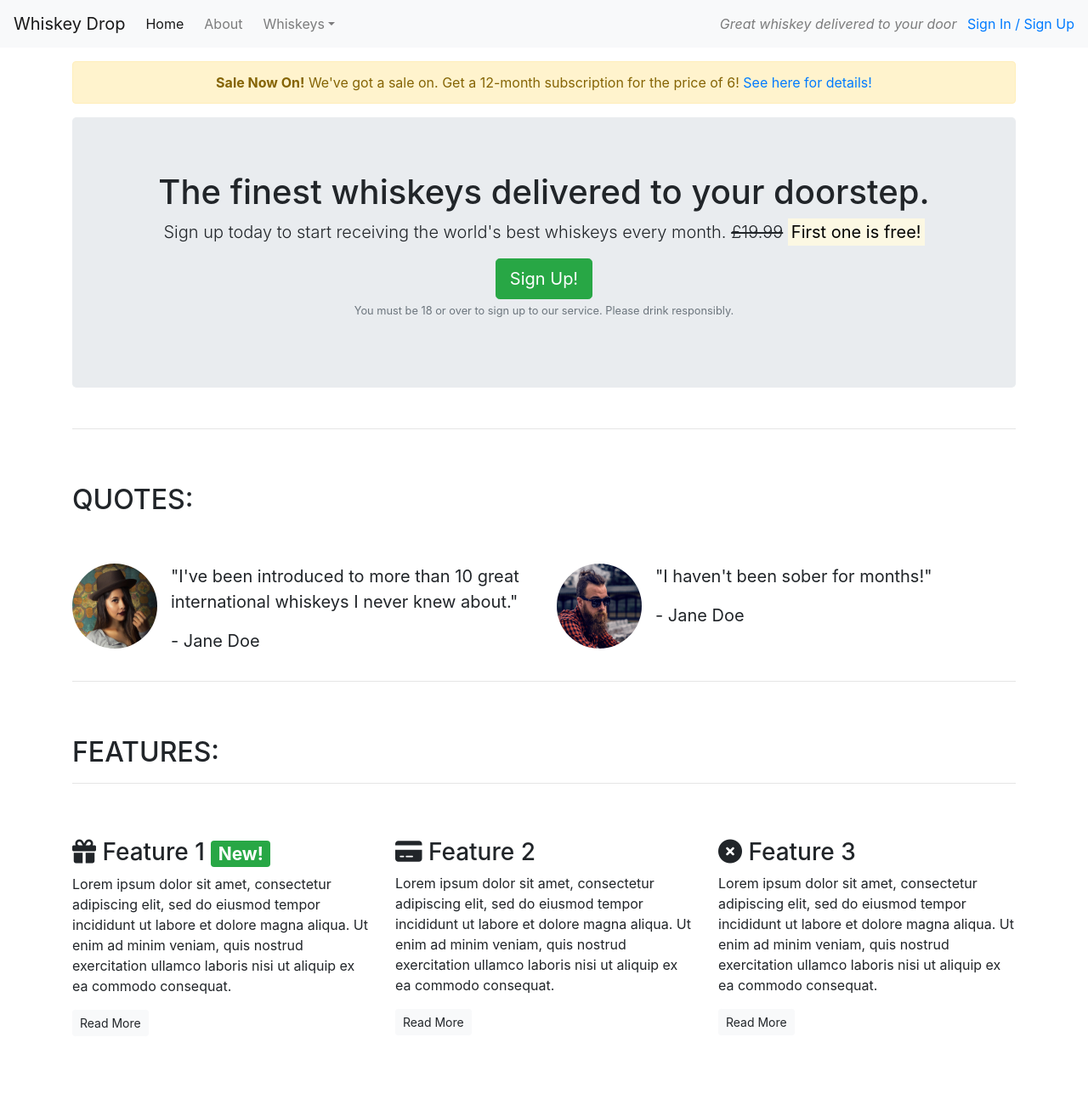
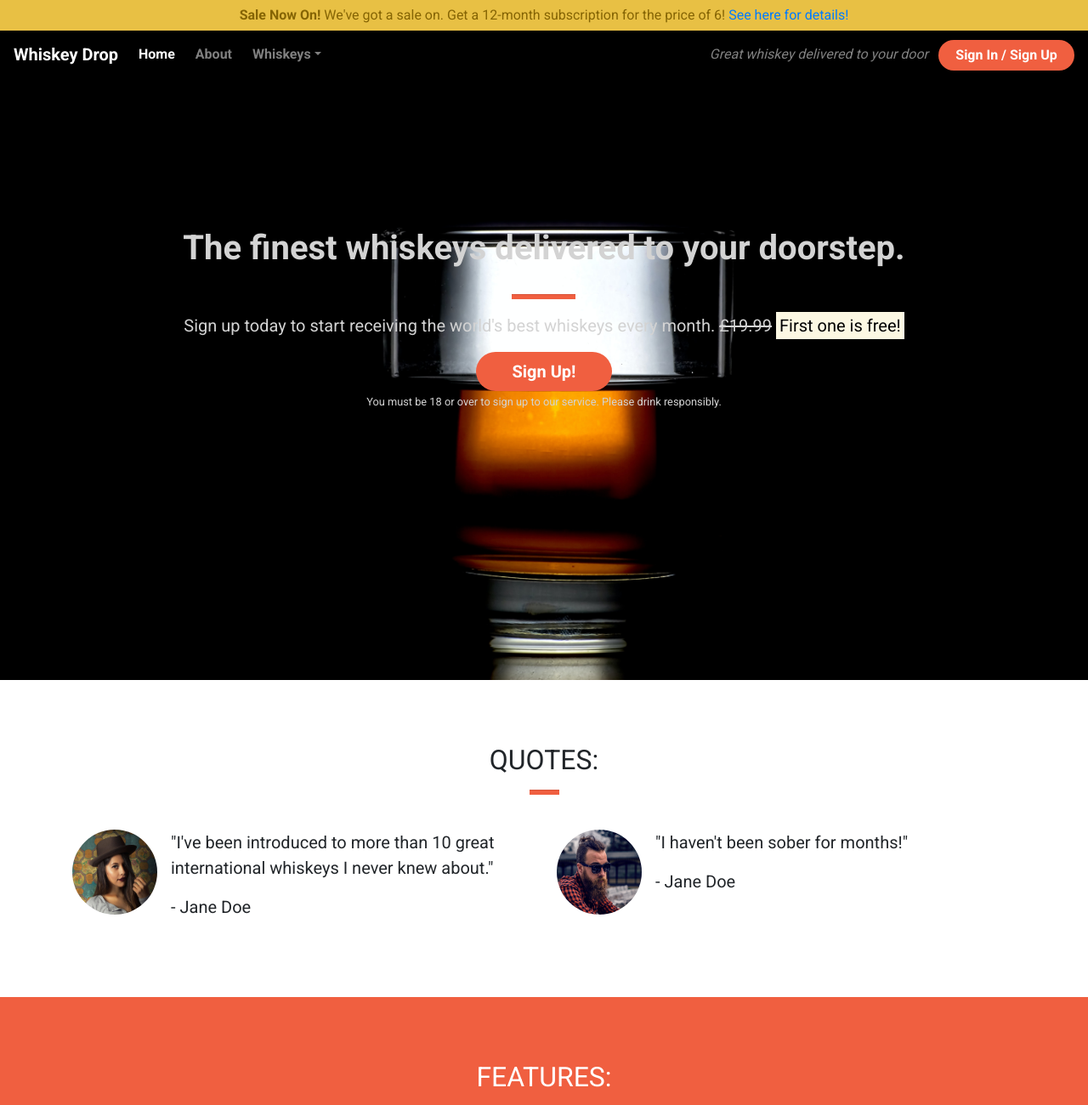
Before and after one commit to theopmw/whiskey-drop, a plain HTML site: page index.html in a window 1280 px wide. Shown: the top 1300 px of the page at 85% size. Before the commit the page ends 1235 px from the top, so only its background shows below. Drawn offline with nearby package versions, Linux system fonts and the light colour scheme.

Commit message:
End of video tutorial

```diff
--- /dev/null
+++ b/css/style.css
@@ -0,0 +1,189 @@
+body {
+  font-family: "Roboto", sans-serif;
+}
+
+.container-wrapper {
+
+}
+
+.container-wrapper--red {
+    background-color: #f05f40;
+    color: white;
+}
+
+.alert-container .col-12 {
+    padding-left: 0;
+    padding-right: 0;
+
+}
+
+.site-wide-alert {
+    border-radius: 0;
+    margin-bottom: 0;
+    padding: 5px 15px;
+    color: #856404;
+    background-color: #e8c044;
+    border-color: #e8c044;
+}
+
+.callout-container {
+  height: 100vh;
+
+  background: url("../images/whiskey-background.jpg") no-repeat bottom right
+    fixed;
+  webkit-background-size: cover;
+  moz-background-size: cover;
+  o-background-size: cover;
+  background-size: cover;
+  background-position: center center;
+
+  display: flex;
+  align-items: center;
+  justify-content: center;
+}
+
+.quotes-container {
+}
+
+.features-container {
+}
+
+/* Page Headers */
+
+.page-header {
+    margin-bottom: 0;
+    border-bottom: 0;
+    text-align: center;
+}
+
+.page-header h2 {
+    margin-top: 0;
+}
+
+.quotes .page-header {
+    margin-bottom: 25px;
+}
+
+.features .page-header {
+    margin-bottom: 25px;
+}
+
+/* Block dividers */
+
+.block-divider {
+  width: 75px;
+  height: 5px;
+}
+
+.block-divider--red {
+  background-color: #f05f40;
+}
+
+.block-divider--short {
+  width: 35px;
+  background-color:#f05f40;
+}
+
+.block-divider--black {
+    background-color:black;
+  }
+
+/* Content containers */
+
+.content-container {
+    padding-top: 75px;
+    padding-bottom: 75px;
+}
+
+/* Navbar */
+
+.navalert-container {
+    position: absolute;
+    top: 0;
+    left: 0;
+    padding-left: 0;
+    padding-right: 0;
+    z-index: 1;
+}
+
+.navbar {
+    margin-bottom: 0;
+    border: 0;
+    width: 100%;
+    background-color: rgba(0,0,0,0.25);
+}
+
+.navbar .navbar-toggler {
+    border: 0;
+}
+
+.navbar-brand {
+    font-weight: bold;
+}
+
+.navbar .navbar-nav a {
+    font-weight: bold;
+}
+
+/* Jumbotron */
+
+.jumbotron {
+  background-color: transparent;
+}
+
+.jumbotron p {
+  color: lightgray;
+}
+
+.jumbotron-header {
+  color: lightgray;
+  font-weight: bold;
+  margin-bottom: 30px;
+}
+
+.jumbotron small {
+  color: lightgray;
+}
+
+/* Buttons */
+
+.btn--cta {
+  font-weight: bold;
+  border-radius: 23px;
+  width: 160px;
+}
+
+.btn--red {
+  color: white;
+  background-color: #f05f40;
+  border: #f05f40;
+}
+
+.btn--red:hover,
+.btn--red:active,
+.btn--red:focus,
+.btn--red:active:focus {
+  background-color: #df4929;
+  border-color: #df4929;
+}
+
+.feature {
+    text-align: center;
+    margin-bottom: 40px;
+}
+
+.feature i {
+    margin-bottom: 20px;
+    font-size: 45px;
+    line-height: 45px;
+}
+
+.feature .btn {
+    background-color: white;
+    border-color: white;
+    border-radius: 15px;
+    min-width: 100px;
+    font-weight: bold;
+    margin-top: 10px;
+    color: #f05f40;
+}
--- a/index.html
+++ b/index.html
@@ -4,15 +4,32 @@
     <meta charset="UTF-8">
     <meta name="viewport" content="width=device-width, initial-scale=1.0">
     <title>Whiskey Drop | Taste a new whiskey every month</title>
+
     <link rel="stylesheet" href="https://cdn.jsdelivr.net/npm/bootstrap@4.5.3/dist/css/bootstrap.min.css" integrity="sha384-TX8t27EcRE3e/ihU7zmQxVncDAy5uIKz4rEkgIXeMed4M0jlfIDPvg6uqKI2xXr2" crossorigin="anonymous">
 
+    <link rel="preconnect" href="https://fonts.gstatic.com">
+    <link href="https://fonts.googleapis.com/css2?family=Roboto:wght@400;700&display=swap" rel="stylesheet">
+
     <script src="https://kit.fontawesome.com/0b982f1b1b.js" crossorigin="anonymous"></script>
+
+    <link rel="stylesheet" href="css/style.css" type="text/css">
 </head>
 
 <body>
-    <nav class="navbar navbar-light navbar-expand-sm bg-light">
-        <a href="/" class="navbar-brand">
-                    Whiskey Drop</a>
+    <!-- Nav -->
+
+    <div class="container-fluid navalert-container">
+        <div class="container-fluid alert-container">
+        <div class="row d-none d-sm-block">
+            <div class="col-12">
+                <div class="site-wide-alert alert alert-warning text-center">
+                    <strong>Sale Now On!</strong> We've got a sale on. Get a 12-month subscription for the price of 6! <a href="">See here for details!</a>
+                </div>
+            </div>
+        </div>
+    </div>
+        <nav class="navbar navbar-dark navbar-expand-sm">
+            <a href="/" class="navbar-brand">Whiskey Drop</a>
 
             <button class="navbar-toggler ml-auto" type="button" data-toggle="collapse" data-target="#navbarNavDropdown" aria-controls="navbarNavDropdown" aria-expanded="false" aria-label="Toggle navigation">
             <span class="navbar-toggler-icon"></span></button>
@@ -36,41 +53,44 @@
             </div>
             <div class="d-none d-md-block">
                 <p class="navbar-text my-auto mr-2"><i>Great whiskey delivered to your door</i></p>
-            <a href="/login">Sign In / Sign Up</a>
+                <a class="btn btn--cta btn--red" href="/login">Sign In / Sign Up</a>
             </div>
-        <!--</div>-->
+            <!-- /.nav -->
         </nav>
+    </div>
 
-    <article class="container mt-3">
-        <div class="row d-none d-sm-block">
-            <div class="col-12">
-                <div class="alert alert-warning text-center">
-                    <strong>Sale Now On!</strong> We've got a sale on. Get a 12-month subscription for the price of 6! <a href="">See here for details!</a>
-                </div>
-            </div>
-        </div>
+
+
     <!-- Callout -->
+    <div class="container-fluid callout-container">
             <div class="row">
                 <div class="col-12">
                     <section class="callout jumbotron text-center">
-                    <h1>The finest whiskeys delivered to your doorstep.</h1>
+                        <h1 class="jumbotron-header">The finest whiskeys delivered to your doorstep.</h1>
+                        <hr class="block-divider block-divider--red">
                         <p class="lead">Sign up today to start receiving the world's best whiskeys every month.
                         <s class="d-none d-sm-inline">£19.99</s>
                         <span class="d-inline d-sm-none"><br></span>
                         <strong><mark> First one is free!</mark></strong></p>
-                    <button class="btn btn-success btn-lg">Sign Up!</button>
+                        <button class="btn btn-lg btn--cta btn--red">Sign Up!</button>
                         <p class="text-muted"><small>You must be 18 or over to sign up to our service. Please drink responsibly.</small></p>
                     </section>
                 </div>
             </div>
+
+    </div>
         <!-- /.callout -->
-        <hr>
+
+
 
         <!-- Quotes -->
+        <div class="container-wrapper">
+            <div class="container quotes-container content-container">
                 <section class="quotes">
                     <div class="row">
-                <div class="col-12 my-5">
+                        <div class="col-12 page-header">
                             <h2 class="text-uppercase">Quotes:</h2>
+                            <hr class="block-divider block-divider--short">
                         </div>
                     </div>
                     <div class="row">
@@ -102,44 +122,49 @@
                         </div>
                     </div>
                 </section>
+            </div>
+        </div>
         <!-- /.quotes -->
-        <hr>
 
         <!-- Features -->
+        <div class="container-wrapper container-wrapper--red">
+            <div class="container features-container content-container">
                 <section class="features">
                     <div class="row">
-                <div class="col-12 my-5">
+                        <div class="col-12 page-header">
                             <h2 class="text-uppercase">Features:</h2>
-                    <hr />
+                            <hr class="block-divider block-divider--short block-divider--black">
                         </div>
                     </div>
                     <div class="row">
                         <div class="col-12 col-md-6 col-lg-4">
                             <div class="feature">
-                        <h3><i class="fas fa-gift d-none d-sm-inline"></i> Feature 1 <span class="badge badge-success">New!</span></h3>
+                                <h3><i class="fas fa-gift d-none d-sm-block"></i> Feature 1 <span class="badge badge-success">New!</span></h3>
                                 <p>Lorem ipsum dolor sit amet, consectetur adipiscing elit, sed do eiusmod tempor incididunt ut labore et dolore magna aliqua. Ut enim ad minim veniam, quis nostrud exercitation ullamco laboris nisi ut aliquip ex ea commodo consequat.</p>
                                 <p><a class="btn btn-sm btn-light" href="">Read More</a></p>
                             </div>
                         </div>
                         <div class="col-12 col-md-6 col-lg-4">
                             <div class="feature">
-                        <h3><i class="fas fa-credit-card d-none d-sm-inline"></i> Feature 2</h3>
+                                <h3><i class="fas fa-credit-card d-none d-sm-block"></i> Feature 2</h3>
                                 <p>Lorem ipsum dolor sit amet, consectetur adipiscing elit, sed do eiusmod tempor incididunt ut labore et dolore magna aliqua. Ut enim ad minim veniam, quis nostrud exercitation ullamco laboris nisi ut aliquip ex ea commodo consequat.</p>
                                 <p><a class="btn btn-sm btn-light" href="">Read More</a></p>
                             </div>
                         </div>
                         <div class="col-12 d-md-none d-lg-block col-lg-4">
                             <div class="feature">
-                        <h3><i class="fas fa-times-circle d-none d-sm-inline"></i> Feature 3</h3>
+                                <h3><i class="fas fa-times-circle d-none d-sm-block"></i> Feature 3</h3>
                                 <p>Lorem ipsum dolor sit amet, consectetur adipiscing elit, sed do eiusmod tempor incididunt ut labore et dolore magna aliqua. Ut enim ad minim veniam, quis nostrud exercitation ullamco laboris nisi ut aliquip ex ea commodo consequat.</p>
                                 <p><a class="btn btn-sm btn-light" href="">Read More</a></p>
                             </div>
                         </div>
                     </div>
                 </section>
+            </div>
+        </div>
         <!-- /.features -->
 
-    </article>
+    </div>
     <script src="https://code.jquery.com/jquery-3.5.1.slim.min.js" integrity="sha384-DfXdz2htPH0lsSSs5nCTpuj/zy4C+OGpamoFVy38MVBnE+IbbVYUew+OrCXaRkfj" crossorigin="anonymous"></script>
     <script src="https://cdn.jsdelivr.net/npm/bootstrap@4.5.3/dist/js/bootstrap.bundle.min.js" integrity="sha384-ho+j7jyWK8fNQe+A12Hb8AhRq26LrZ/JpcUGGOn+Y7RsweNrtN/tE3MoK7ZeZDyx" crossorigin="anonymous"></script>
 </body>
```
Also changed, not shown: images/whiskey-background.jpg (added), 1 other file. Lines whose indentation alone changed are shown as unchanged.
